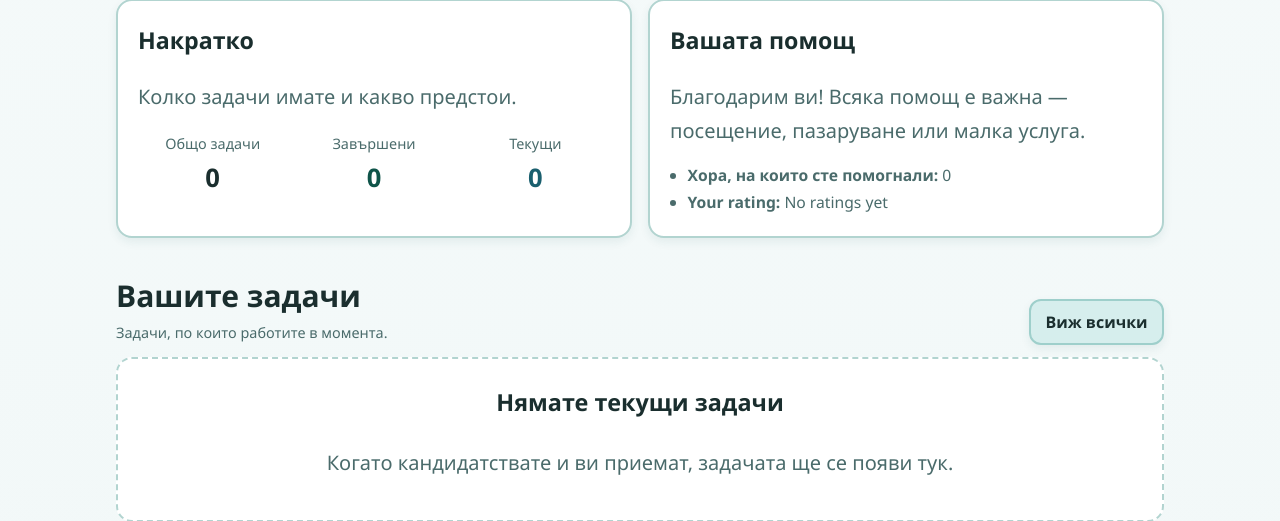
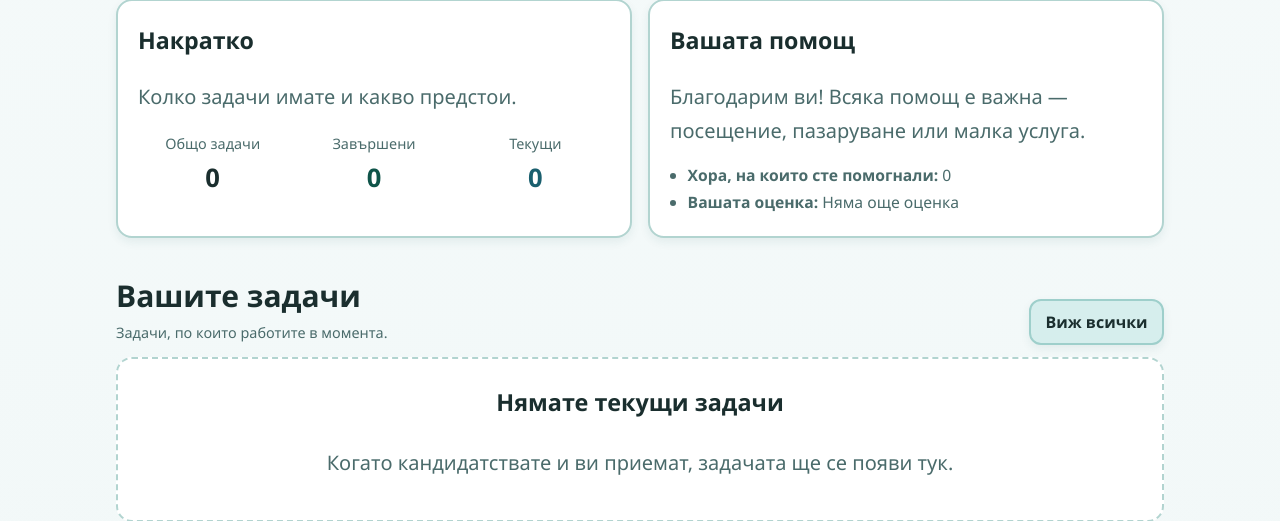
Before and after one commit to vs444o/necodersrepo, a Django app: template offers/templates/offers/dashboard.html in a window 1280 px wide. Shown: the part 287-808 px from the top of the page. Run offline with Django 5.2, Linux system fonts and the light colour scheme; the template is opened without the code that fills it, so the values that code supplies are empty.

Commit message:
translation complete

```diff
--- a/offers/templates/offers/dashboard.html
+++ b/offers/templates/offers/dashboard.html
@@ -42,11 +42,11 @@
             <ul style="padding-left:1.1rem;margin:0;color:var(--muted);font-size:0.98rem;">
                 <li><strong>Хора, на които сте помогнали:</strong> {{ unique_needers_helped|default:"0" }}</li>
                 <li>
-                    <strong>Your rating:</strong>
+                    <strong>Вашата оценка:</strong>
                     {% if avg_rating %}
                         {{ avg_rating|floatformat:1 }}/5
                     {% else %}
-                        No ratings yet
+                     Няма още оценка
                     {% endif %}
                 </li>
             </ul>
```
